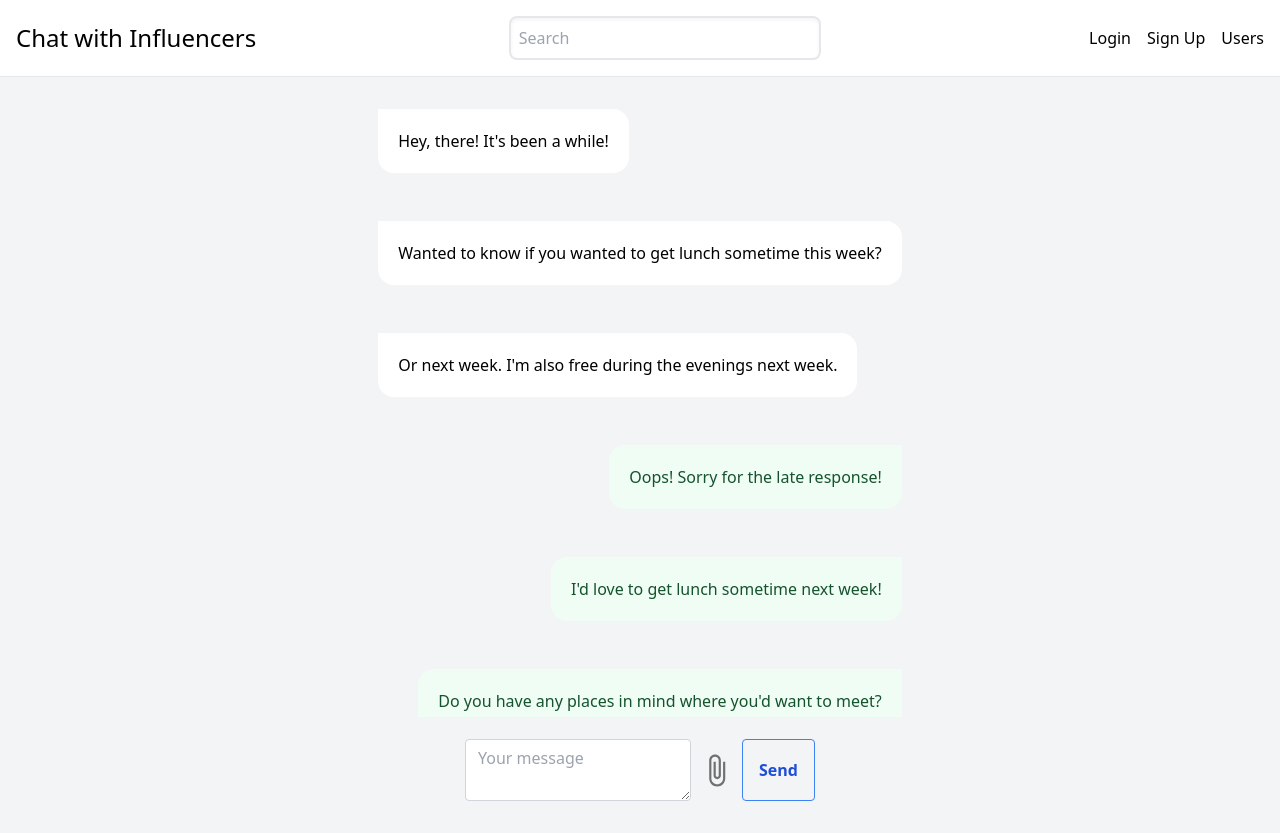
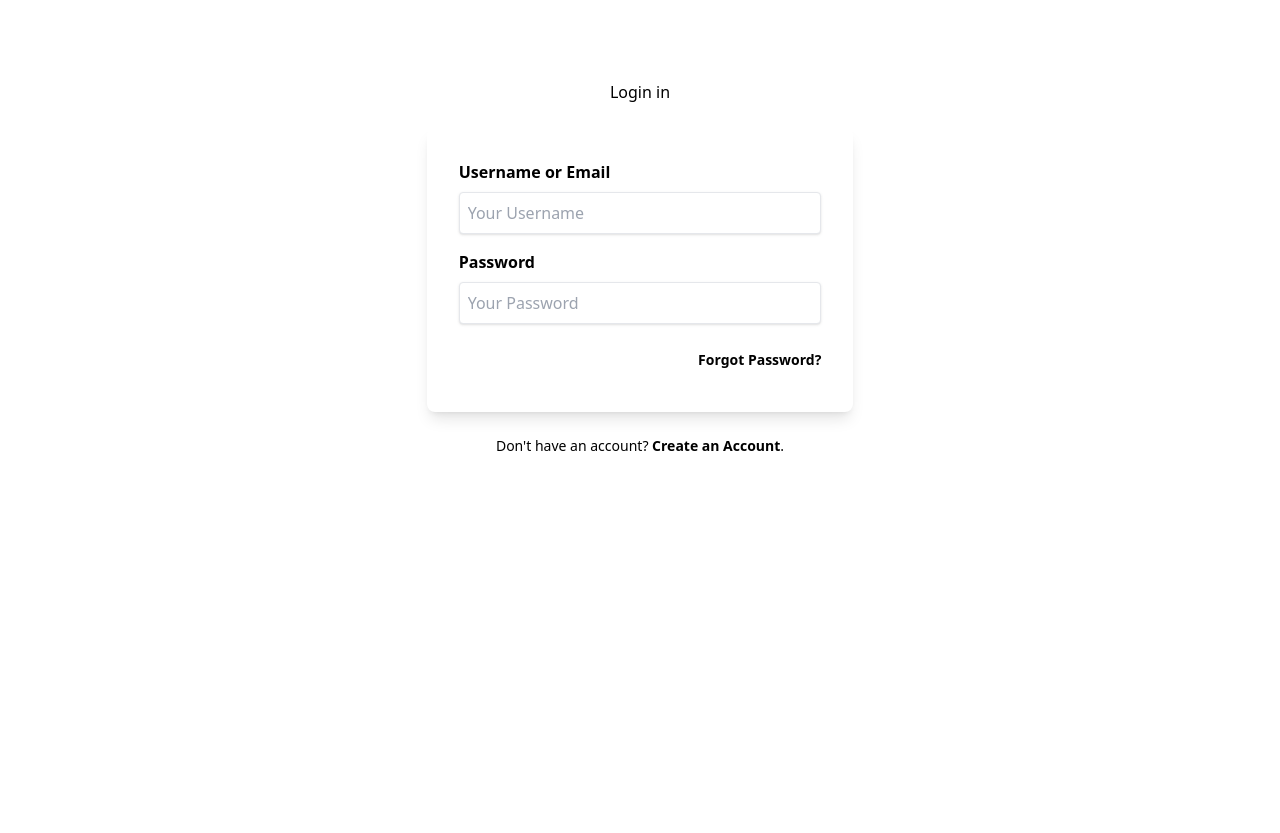
Before and after one commit to Araf179/InfluencerChat, a React (Create React App) app: page / in a window 1280 px wide. After the commit the page ends 800 px from the top, so only its background shows below. Built offline with nearby package versions, Linux system fonts and the light colour scheme.

Commit message:
Added redux

```diff
--- a/package.json
+++ b/package.json
@@ -19,7 +19,10 @@
     "axios": "^0.24.0",
     "react": "^17.0.2",
     "react-dom": "^17.0.2",
+    "react-router-dom": "^6.2.1",
     "react-scripts": "5.0.0",
+    "redux": "^4.1.2",
+    "redux-thunk": "^2.4.1",
     "typescript": "^4.5.4",
     "web-vitals": "^2.1.2"
   },
--- a/src/index.tsx
+++ b/src/index.tsx
@@ -4,12 +4,22 @@ import "./index.css";
 import UserList from "./pages/UserList";
 import Pay from "./pages/Pay";
 import Chat from "./pages/Chat";
+import Login from "./pages/Login";
+import Register from "./pages/Register";
+import {
+  BrowserRouter,
+  Routes,
+  Route
+} from "react-router-dom";
 import reportWebVitals from "./reportWebVitals";
 
 ReactDOM.render(
-  <React.StrictMode>
-    <Chat />
-  </React.StrictMode>,
+  <BrowserRouter>
+    <Routes>
+      <Route path="/" element={<Login />} />
+      <Route path="/register" element={<Register />} />
+    </Routes>
+  </BrowserRouter>,
   document.getElementById("root")
 );
 
--- /dev/null
+++ b/src/pages/Login.tsx
@@ -0,0 +1,61 @@
+import React, { useEffect, useState } from "react";
+import Header from "../components/Header";
+
+import "../styles/App.css";
+
+const Login: React.FC = () => {
+  return (
+    <div className="container mx-auto h-full flex justify-center items-center">
+      <div className="relative top-[10vh] w-1/3">
+        <h1 className="font-hairline mb-6 text-center">Login in</h1>
+        <div className="border-teal p-8 border-t-12 bg-white mb-6 rounded-lg shadow-lg">
+          <div className="mb-4">
+            <label className="font-bold text-grey-darker block mb-2">
+              Username or Email
+            </label>
+            <input
+              type="text"
+              className="block appearance-none w-full bg-white border border-grey-light hover:border-grey px-2 py-2 rounded shadow"
+              placeholder="Your Username"
+            />
+          </div>
+
+          <div className="mb-4">
+            <label className="font-bold text-grey-darker block mb-2">
+              Password
+            </label>
+            <input
+              type="text"
+              className="block appearance-none w-full bg-white border border-grey-light hover:border-grey px-2 py-2 rounded shadow"
+              placeholder="Your Password"
+            />
+          </div>
+
+          <div className="flex items-center justify-between">
+            <button className="bg-teal-dark hover:bg-teal text-white font-bold py-2 px-4 rounded">
+              Login
+            </button>
+
+            <a
+              className="no-underline inline-block align-baseline font-bold text-sm text-blue hover:text-blue-dark float-right"
+              href="#"
+            >
+              Forgot Password?
+            </a>
+          </div>
+        </div>
+        <div className="text-center">
+          <p className="text-grey-dark text-sm">
+            Don't have an account?{" "}
+            <a href="#" className="no-underline text-blue font-bold">
+              Create an Account
+            </a>
+            .
+          </p>
+        </div>
+      </div>
+    </div>
+  );
+};
+
+export default Login;
--- /dev/null
+++ b/src/pages/Register.tsx
@@ -0,0 +1,71 @@
+import React, { useEffect, useState } from "react";
+import Header from "../components/Header";
+
+import "../styles/App.css";
+
+const Login: React.FC = () => {
+  return (
+    <div className="container mx-auto h-full flex justify-center items-center">
+      <div className="relative top-[10vh] w-1/3">
+        <h1 className="font-hairline mb-6 text-center">Register</h1>
+        <div className="border-teal p-8 border-t-12 bg-white mb-6 rounded-lg shadow-lg">
+          <div className="mb-4">
+            <label className="font-bold text-grey-darker block mb-2">
+              Username or Email
+            </label>
+            <input
+              type="text"
+              className="block appearance-none w-full bg-white border border-grey-light hover:border-grey px-2 py-2 rounded shadow"
+              placeholder="Your Username"
+            />
+          </div>
+
+          <div className="mb-4">
+            <label className="font-bold text-grey-darker block mb-2">
+              Password
+            </label>
+            <input
+              type="text"
+              className="block appearance-none w-full bg-white border border-grey-light hover:border-grey px-2 py-2 rounded shadow"
+              placeholder="Your Password"
+            />
+          </div>
+
+          <div className="mb-4">
+            <label className="font-bold text-grey-darker block mb-2">
+              Password
+            </label>
+            <input
+              type="text"
+              className="block appearance-none w-full bg-white border border-grey-light hover:border-grey px-2 py-2 rounded shadow"
+              placeholder="Your Password"
+            />
+          </div>
+          <div className="flex items-center justify-between">
+            <button>
+              Register
+            </button>
+
+            <a
+              className="no-underline inline-block align-baseline font-bold text-sm text-blue hover:text-blue-dark float-right"
+              href="#"
+            >
+              Forgot Password?
+            </a>
+          </div>
+        </div>
+        <div className="text-center">
+          <p className="text-grey-dark text-sm">
+            Don't have an account?{" "}
+            <a href="#" className="no-underline text-blue font-bold">
+              Create an Account
+            </a>
+            .
+          </p>
+        </div>
+      </div>
+    </div>
+  );
+};
+
+export default Login;
--- /dev/null
+++ b/src/state/action-creators/Login.ts
@@ -0,0 +1,15 @@
+import axios from 'axios';
+import { Dispatch } from 'redux';
+import { ActionType } from '../action-types/LoginTypes';
+import { Action } from '../actions/LoginActions';
+
+
+export const login = (username: string, password: string) => {
+    return async (dispatch: Dispatch<Action>) => {
+        console.log("In action")
+        dispatch({
+            type: ActionType.LOGIN,
+            payload: "username"
+        });
+    }
+}
--- /dev/null
+++ b/src/state/action-types/LoginTypes.ts
@@ -0,0 +1,5 @@
+export enum ActionType {
+    LOGIN = 'login',
+    LOGIN_SUCCESS = 'search_repositories_success',
+    LOGIN_ERROR = 'search_repositories_error'
+}
--- /dev/null
+++ b/src/state/actions/LoginActions.ts
@@ -0,0 +1,14 @@
+import { ActionType } from '../action-types/LoginTypes'
+
+interface Login {
+    type: ActionType.LOGIN;
+    payload: string
+  }
+
+  interface LoginSucess {
+    type: ActionType.LOGIN_SUCCESS,
+    payload: {error: boolean, userName: string}
+  }
+
+
+ export type Action = Login | LoginSucess;
--- /dev/null
+++ b/src/state/reducers/index.ts
@@ -0,0 +1,11 @@
+import  { combineReducers } from 'redux';
+import LoginReducer from './loginReducer';
+
+
+const reducers = combineReducers({
+    repositories: LoginReducer
+})
+
+export default reducers;
+
+export type RootState = ReturnType<typeof reducers>;
--- /dev/null
+++ b/src/state/reducers/loginReducer.ts
@@ -0,0 +1,30 @@
+import { ActionType } from '../action-types/LoginTypes'
+import { Action } from '../actions/LoginActions'
+
+interface LoginState {
+  loading: boolean;
+  error: boolean;
+  loginData?: { username?: string };
+}
+
+const initialState = {
+  loading: false,
+  error: null,
+  loginData: { username: '' }
+}
+
+
+const reducer = (state: LoginState = initialState,
+  action: Action
+  ): LoginState => {
+  switch (action.type) {
+    case ActionType.LOGIN:
+      return { loading: true, error: false, loginData: {username: action.payload} };
+    case ActionType.LOGIN_SUCCESS:
+      return { loading: false, error: action.payload.error, loginData: { username: action.payload.userName } };
+    default:
+      return state;
+  }
+};
+
+export default reducer;
--- /dev/null
+++ b/src/state/store/store.ts
@@ -0,0 +1,6 @@
+import {createStore, applyMiddleware} from 'redux';
+import thunk from 'redux-thunk';
+import reducers from '../reducers/index';
+
+
+export const store = createStore(reducers, {}, applyMiddleware(thunk));
```
Also changed, not shown: src/pages/Chat.tsx (+24 -12 lines), 1 other file (tests, documents, lock files or other folders).
